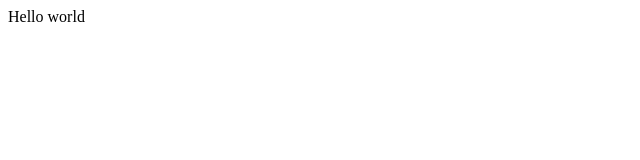
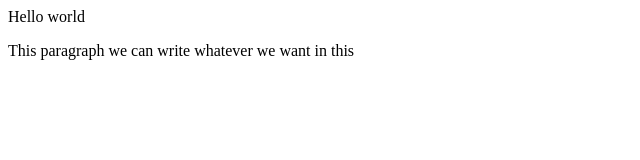
Before and after one commit to sureshpatil1998/suresh-demo, a plain HTML site: page index.html in a window 1280 px wide. Shown: the whole page, without its empty margins (0-640 px from the left). Drawn offline with Linux system fonts and the light colour scheme.

Commit message:
i am adding one paragraph

```diff
--- a/index.html
+++ b/index.html
@@ -1 +1,2 @@
 <p>Hello world</p>
+<p>This paragraph we can write whatever we want in this</p>
```
